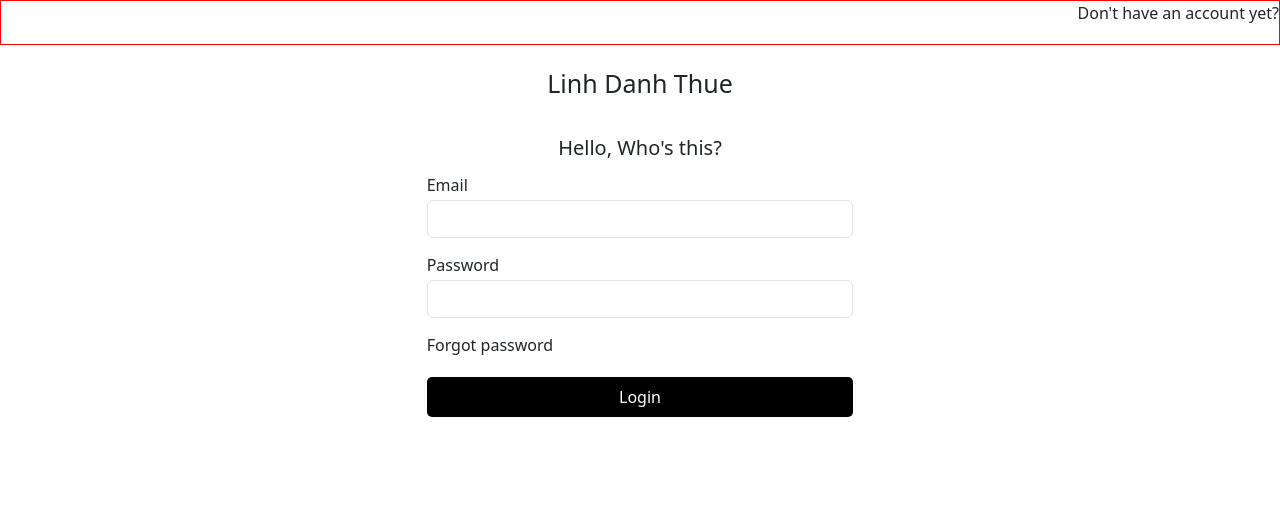
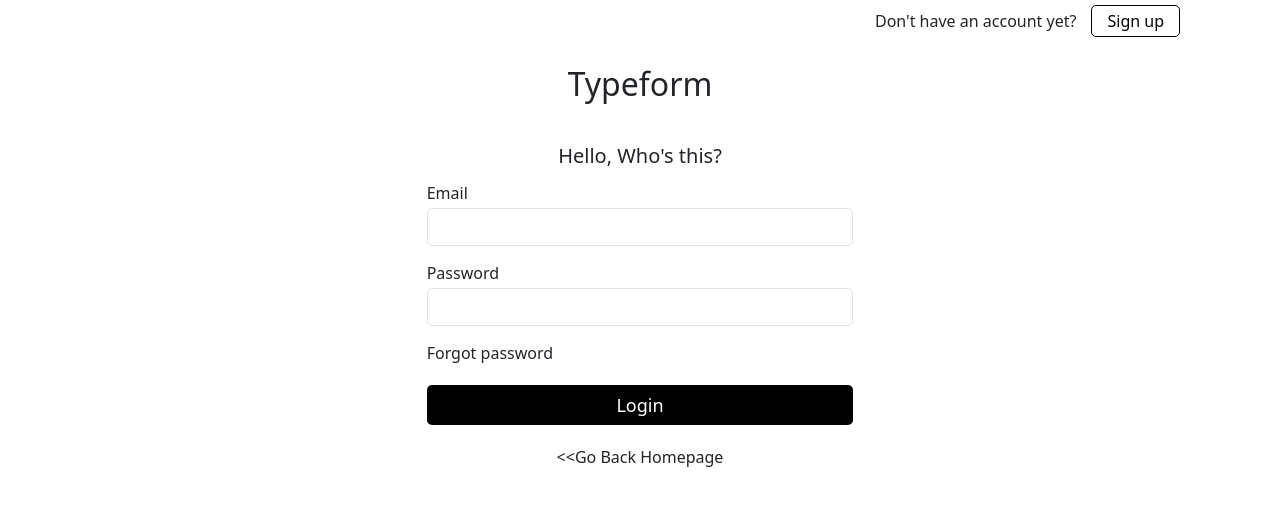
Before and after one commit to VinhHoang007/react-tutorial-basic, a React (Create React App) app: page /login in a window 1280 px wide. Shown: the top 506 px of the page. Built offline with nearby package versions, Linux system fonts and the light colour scheme.

Commit message:
API_Login

```diff
--- /dev/null
+++ b/src/Layout.js
@@ -0,0 +1,41 @@
+import {
+    Route, Routes
+} from "react-router-dom";
+import { ToastContainer } from "react-toastify";
+import App from './App';
+import Admin from './components/Admin/Admin';
+import Dashboard from './components/Admin/Content/DashBoard';
+import ManageUser from './components/Admin/Content/ManageUser';
+import Login from './components/Auth/Login';
+import HomePage from './components/Home/HomePage';
+import User from './components/User/User';
+const Layout = (props) => {
+    return (
+        <>
+            <Routes>
+                <Route path="/" element={<App />}>
+                    <Route index element={<HomePage />} />
+                    <Route path="users" element={<User />} />
+                </Route>
+                <Route path="/admin" element={<Admin />}>
+                    <Route index element={<Dashboard />} />
+                    <Route path="manage-users" element={<ManageUser />} />
+                </Route>
+                <Route path="/login" element={<Login />}>
+                </Route>
+            </Routes>
+            <ToastContainer
+                position="top-right"
+                autoClose={5000}
+                hideProgressBar={false}
+                newestOnTop={false}
+                closeOnClick
+                rtl={false}
+                pauseOnFocusLoss
+                draggable
+                pauseOnHover
+            />
+        </>
+    );
+};
+export default Layout;
--- a/src/components/Admin/Admin.js
+++ b/src/components/Admin/Admin.js
@@ -1,13 +1,12 @@
-import SideBar from './SideBar'
-import './Admin.scss'
-import { FaBars } from 'react-icons/fa'
-import { useState } from 'react'
-import { Outlet } from 'react-router-dom'
-import { ToastContainer } from 'react-toastify'
-import 'react-toastify/dist/ReactToastify.css'
+import { useState } from 'react';
+import { FaBars } from 'react-icons/fa';
+import { Outlet } from 'react-router-dom';
+import 'react-toastify/dist/ReactToastify.css';
+import './Admin.scss';
+import SideBar from './SideBar';
 
 const Admin = (props) => {
-  const [collapsed, setCollapsed] = useState(false)
+  const [collapsed, setCollapsed] = useState(false);
   return (
     <div className="admin-container">
       <div className="admin-sidebar">
@@ -21,19 +20,9 @@
         </div>
         <FaBars onClick={() => setCollapsed(!collapsed)} />
       </div>
-      <ToastContainer
-        position="top-right"
-        autoClose={5000}
-        hideProgressBar={false}
-        newestOnTop={false}
-        closeOnClick
-        rtl={false}
-        pauseOnFocusLoss
-        draggable
-        pauseOnHover
-      />
+
     </div>
-  )
-}
+  );
+};
 
-export default Admin
+export default Admin;
--- a/src/components/Auth/Login.js
+++ b/src/components/Auth/Login.js
@@ -1,22 +1,40 @@
 import { useState } from 'react';
+import { useNavigate } from 'react-router-dom';
+import { toast } from 'react-toastify';
+import { postLogin } from '../../services/ApiServices';
 import './Login.scss';
+
 const Login = (props) => {
     const [email, setEmail] = useState("");
     const [password, setPassword] = useState("");
-    const handleLogin = () =>{
-        alert("Login")
+    const handleLogin = async () => {
+        //validate
+        //Submit apis
+        let data = await postLogin(email, password);
+
+        if (data && data.EC === 0) {
+            toast.success(data.EM);
+            navigate("/");
         }
+
+        if (data && data.EC !== 0) {
+            toast.error(data.EM);
+        }
+    };
+
+    const navigate = useNavigate();
 
     return (
         <div className="login-container">
             <div className="header">
-                Don't have an account yet?
+                <span>Don't have an account yet?</span>
+                <button>Sign up</button>
             </div>
             <div className="title col-4 mx-auto">
-                Linh Danh Thue
+                <h2>Typeform</h2>
             </div>
             <div className="welcome col-4 mx-auto">
-                Hello, Who's this?
+                <span>Hello, Who's this?</span>
             </div>
             <div className="content-form col-4 mx-auto">
                 <div className="form-group">
@@ -41,12 +59,15 @@
                 <div>
                     <button
                         className="btn-submit"
-                    onClick={()=> handleLogin()}
+                        onClick={() => handleLogin()}
                     >Login</button>
+                </div>
+                <div className="text-center">
+                    <span className="back" onClick={() => { navigate('/'); }}>&#60;&#60;Go Back Homepage</span>
                 </div>
             </div>
         </div>
-    )
-}
+    );
+};
 
 export default Login;
--- a/src/components/Auth/Login.scss
+++ b/src/components/Auth/Login.scss
@@ -1,25 +1,36 @@
-.login-container{
-    .header{
+.login-container {
+  .header {
     height: 45px;
     text-align: right;
-        border: 1px solid red;
+    padding: 5px 100px 0 100px;
+
+    button {
+      padding: 3px 15px;
+      margin-left: 15px;
+      border-radius: 5px;
+      background: white;
+      border: 1px solid;
+
+      &:hover {
+        background-color: white;
+      }
+    }
   }
 
-    .title{
-        font-size: 25px;
+  .title {
+    font-size: 30px;
     padding: 20px 0;
     text-align: center;
   }
 
-    .welcome{
+  .welcome {
     font-size: 20px;
     padding: 10px 0;
     text-align: center;
   }
 
-    .content-form{
-
-        input{
+  .content-form {
+    input {
       margin-bottom: 15px;
       margin-top: 3px;
     }
@@ -32,6 +43,11 @@
       background-color: black;
       margin: 20px 0;
       color: white;
+      font-size: 18px;
+    }
+
+    .back {
+      cursor: pointer;
     }
   }
 }
--- a/src/index.js
+++ b/src/index.js
@@ -1,38 +1,22 @@
 import React from 'react';
 import ReactDOM from 'react-dom/client';
 import './index.css';
-import App from './App';
+
+import 'bootstrap/dist/css/bootstrap.min.css';
 import reportWebVitals from './reportWebVitals';
-import 'bootstrap/dist/css/bootstrap.min.css';
-import User from './components/User/User';
-import Admin from './components/Admin/Admin';
-import HomePage from './components/Home/HomePage';
-import ManageUser from './components/Admin/Content/ManageUser';
-import Dashboard from './components/Admin/Content/DashBoard';
+
 import {
-  BrowserRouter,
-  Routes,
-  Route,
+  BrowserRouter
 } from "react-router-dom";
-import Login from './components/Auth/Login';
+import Layout from './Layout';
+
 
 const root = ReactDOM.createRoot(document.getElementById('root'));
 root.render(
   <React.StrictMode>
     <BrowserRouter>
-      <Routes>
-        <Route path="/" element={<App />}>
-          <Route index element={<HomePage />} />
-          <Route path="users" element={<User />} />
-        </Route>
-        <Route path="/admin" element={<Admin />}>
-          <Route index element={<Dashboard />} />
-          <Route path="manage-users" element={<ManageUser />} />
-        </Route>
-        <Route path="/login" element={<Login />}>
-        </Route>
-      </Routes>
-  </BrowserRouter>
+      <Layout />
+    </BrowserRouter>
   </React.StrictMode>
 );
 
--- a/src/services/ApiServices.js
+++ b/src/services/ApiServices.js
@@ -29,8 +29,13 @@
   return axios.delete('api/v1/participant', { data: { id: userId } });
 };
 
-const getUserWithPaginate = (page,limit) => {
+const getUserWithPaginate = (page, limit) => {
   return axios.get(`api/v1/participant?page=${page}&limit=${limit}`);
 };
 
-export { getUserWithPaginate,postCreateNewUser, putUpdateUser, deleteUser, getAllUsers };
+const postLogin = (email, password) => {
+  // return axios.post(`api/v1/login`, { email: email, password: password });
+  return axios.post(`api/v1/login`, { email, password });
+};
+
+export { postLogin, getUserWithPaginate, postCreateNewUser, putUpdateUser, deleteUser, getAllUsers };
```
Lines whose indentation alone changed are shown as unchanged.
